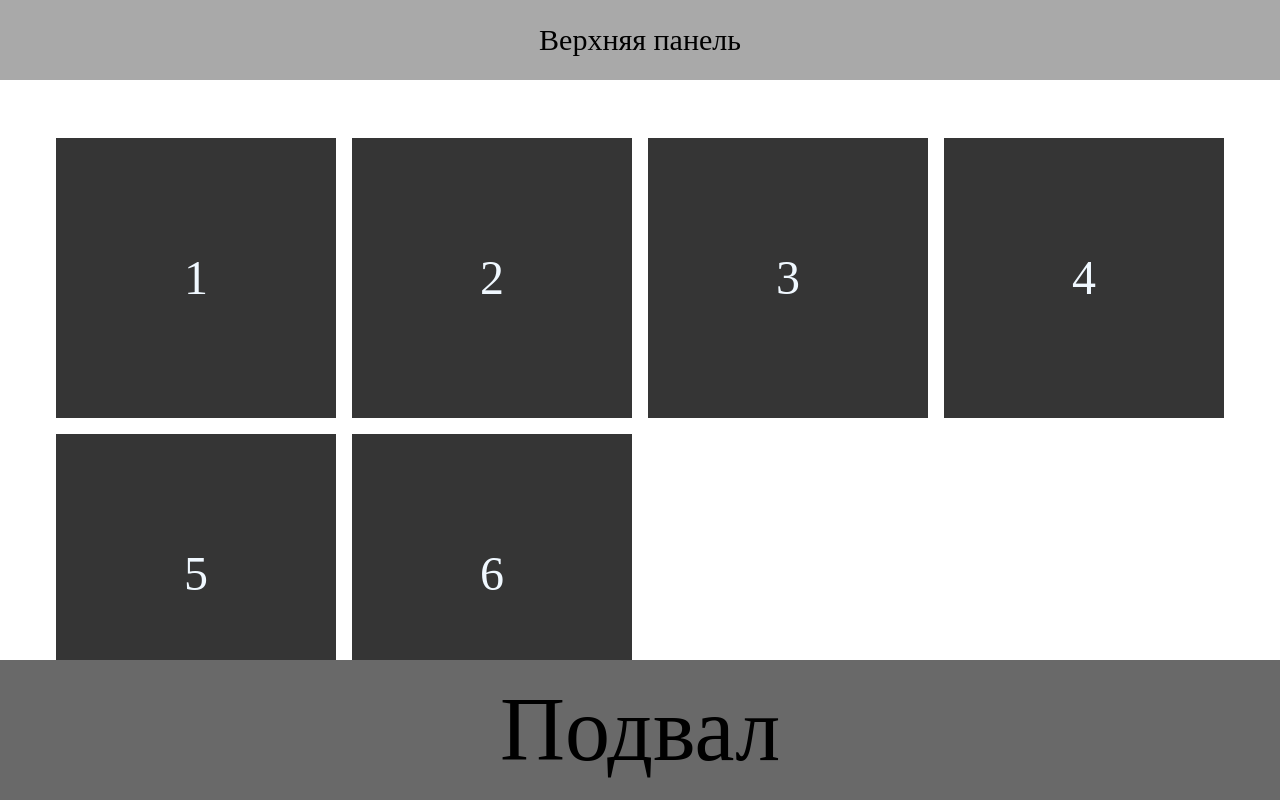
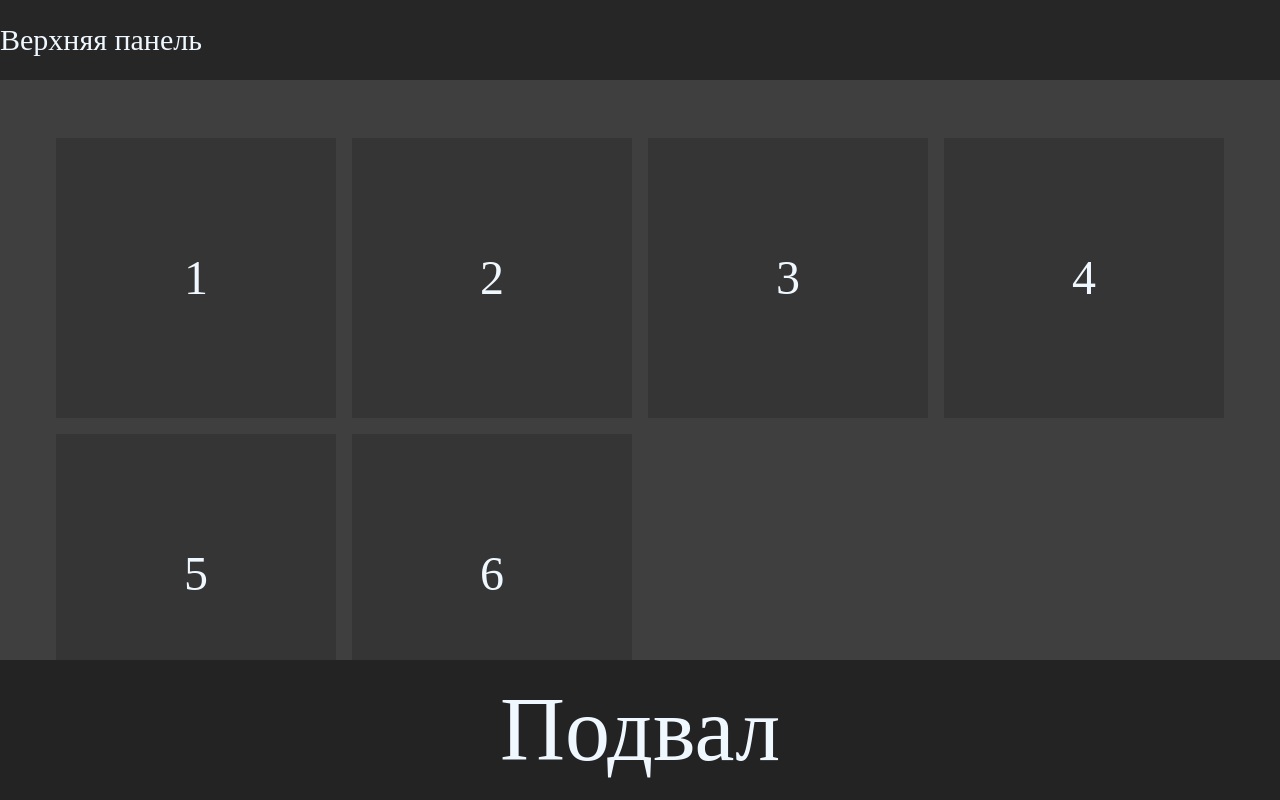
Before and after one commit to arxitim/abstract_anticafe, a Django app: template core/templates/core/index.html in a window 1280 px wide. Run offline with Django 3.2, Linux system fonts and the light colour scheme; the template is opened without the code that fills it, so the values that code supplies are empty; some libraries are stand-ins or nearby versions.

Commit message:
gangsta style added

```diff
--- a/core/static/core/css/index.css
+++ b/core/static/core/css/index.css
@@ -1,16 +1,17 @@
 body {
     margin: 0;
+    background-color: #3f3f3f;
 }
 
 .header {
-    background-color: darkgrey;
+    background-color: #262626;
     width: 100%;
     height: 80px;
     font-size: 30px;
-    text-align: center;
+    color: aliceblue;
     line-height: 80px;
     margin-bottom: 50px;
-
+    margin-right: -20px;
 }
 
 /*По-моему здесь слишком много всего o_0 */
@@ -34,10 +35,11 @@ body {
     bottom: 0;
     width: 100%;
     font-size: 90px;
-    background-color: dimgray;
+    background-color: #232323;
     height: 140px;
     text-align: center;
     line-height: 140px;
+    color: aliceblue;
 }
 
 /*не люблю фронт'енд*/
```
